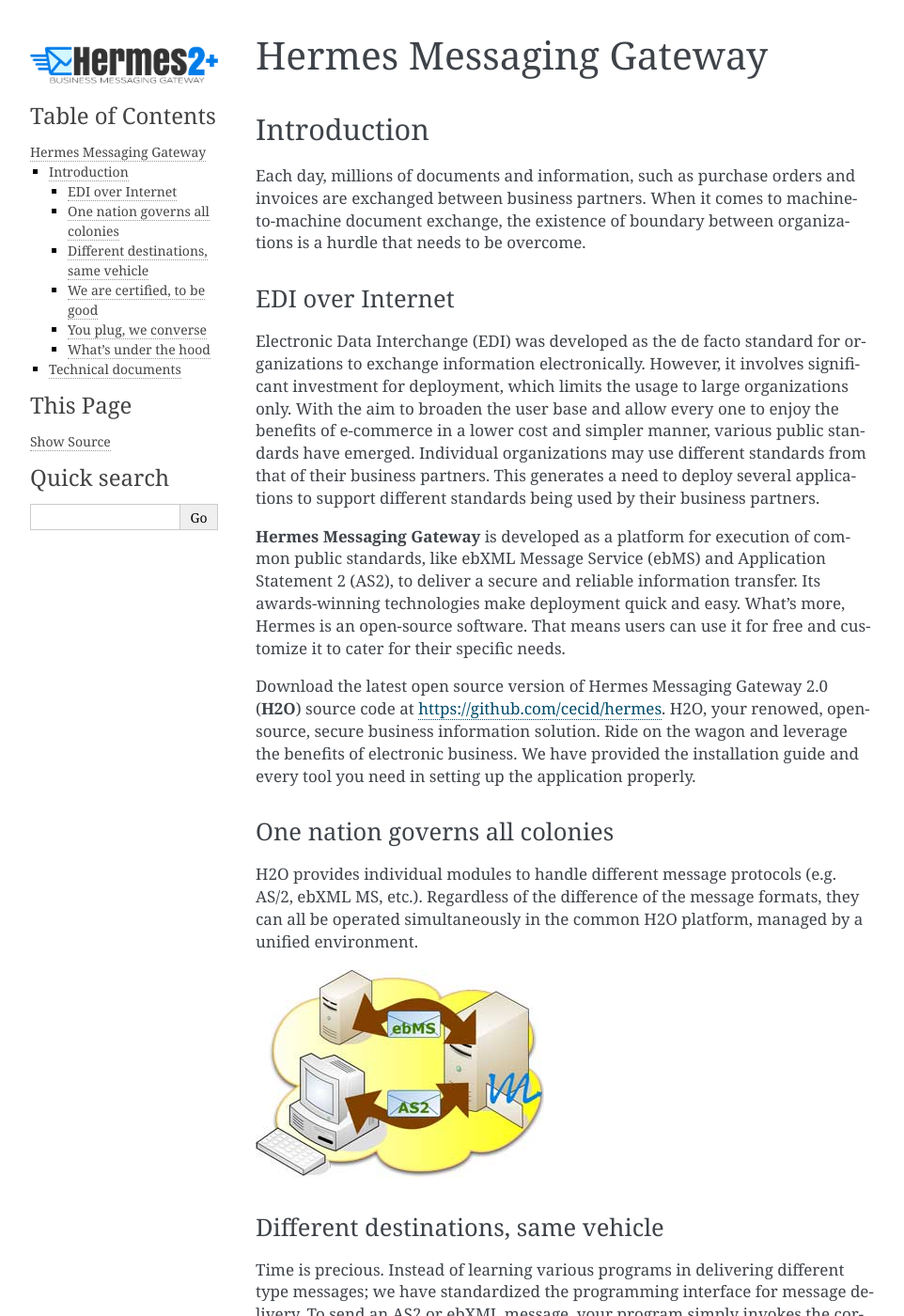
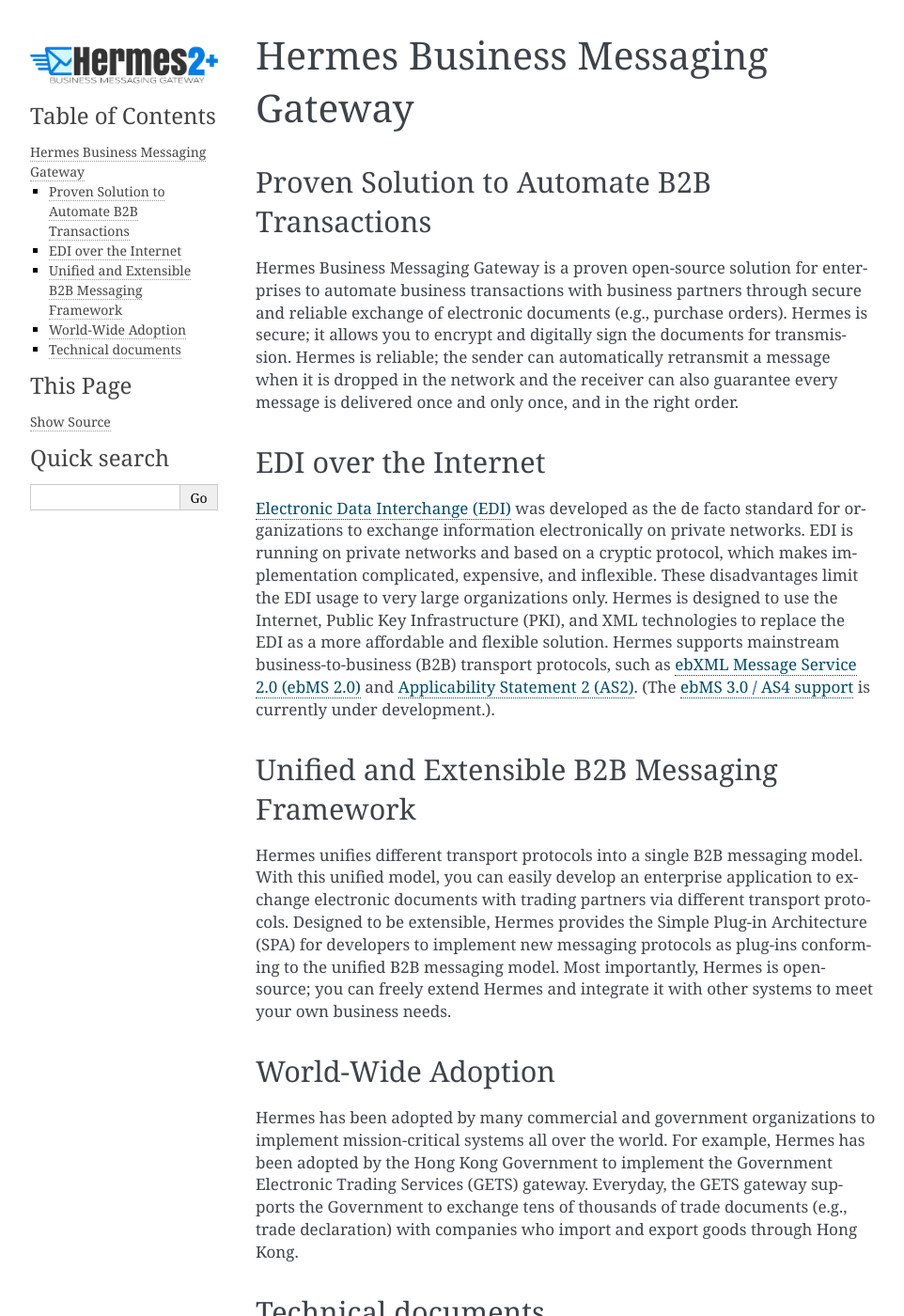
Before and after one commit to cecid/hermes-docs, a Sphinx documentation site: the page built from docs/source/index.rst, in a window 1280 px wide and 1400 px high. Shown: the whole window at 94% size, without its empty margins (148-1110 px from the left). Built offline with Sphinx 7.4.7, drawn with Linux system fonts in a browser that asks for light colours; some of the changed text lies outside the part shown.

Commit message:
Rewritten index page

```diff
--- a/docs/source/index.rst
+++ b/docs/source/index.rst
@@ -1,46 +1,63 @@
-.. hermes-docs documentation master file, created by sphinx-quickstart on Thu Nov 24 11:02:00 2016.  You can adapt this file completely to your liking, but it should at least contain the root `toctree` directive.
+Hermes Business Messaging Gateway
+=================================
 
-Hermes Messaging Gateway
-========================
+Proven Solution to Automate B2B Transactions
+--------------------------------------------
 
-Introduction
-------------
-Each day, millions of documents and information, such as purchase orders and invoices are exchanged between business partners. When it comes to machine-to-machine document exchange, the existence of boundary between organizations is a hurdle that needs to be overcome.
+Hermes Business Messaging Gateway is a proven open-source solution for
+enterprises to automate business transactions with business partners
+through secure and reliable exchange of electronic documents (e.g.,
+purchase orders). Hermes is secure; it allows you to encrypt and
+digitally sign the documents for transmission. Hermes is reliable; the
+sender can automatically retransmit a message when it is dropped in
+the network and the receiver can also guarantee every message is
+delivered once and only once, and in the right order.
 
-EDI over Internet
-^^^^^^^^^^^^^^^^^
+EDI over the Internet
+---------------------
 
-Electronic Data Interchange (EDI) was developed as the de facto standard for organizations to exchange information electronically. However, it involves significant investment for deployment, which limits the usage to large organizations only. With the aim to broaden the user base and allow every one to enjoy the benefits of e-commerce in a lower cost and simpler manner, various public standards have emerged. Individual organizations may use different standards from that of their business partners. This generates a need to deploy several applications to support different standards being used by their business partners.
+`Electronic Data Interchange (EDI)
+<https://en.wikipedia.org/wiki/Electronic_data_interchange>`_ was
+developed as the de facto standard for organizations to exchange
+information electronically on private networks. EDI is running on
+private networks and based on a cryptic protocol, which makes
+implementation complicated, expensive, and inflexible. These
+disadvantages limit the EDI usage to very large organizations
+only. Hermes is designed to use the Internet, Public Key
+Infrastructure (PKI), and XML technologies to replace the EDI as a
+more affordable and flexible solution. Hermes supports mainstream
+business-to-business (B2B) transport protocols, such as `ebXML Message
+Service 2.0 (ebMS 2.0)
+<https://www.oasis-open.org/committees/tc_home.php?wg_abbrev=ebxml-msg>`_
+and `Applicability Statement 2 (AS2)
+<http://www.ietf.org/rfc/rfc4130.txt>`_. (The `ebMS 3.0 / AS4 support
+<https://www.oasis-open.org/committees/tc_home.php?wg_abbrev=ebxml-msg>`_
+is currently under development.).
 
-**Hermes Messaging Gateway** is developed as a platform for execution of common public standards, like ebXML Message Service (ebMS) and Application Statement 2 (AS2), to deliver a secure and reliable information transfer. Its awards-winning technologies make deployment quick and easy. What’s more, Hermes is an open-source software. That means users can use it for free and customize it to cater for their specific needs.
+Unified and Extensible B2B Messaging Framework
+----------------------------------------------
 
-Download the latest open source version of Hermes Messaging Gateway 2.0 (**H2O**) source code at https://github.com/cecid/hermes. H2O, your renowed, open-source, secure business information solution. Ride on the wagon and leverage the benefits of electronic business. We have provided the installation guide and every tool you need in setting up the application properly.
+Hermes unifies different transport protocols into a single B2B
+messaging model. With this unified model, you can easily develop an
+enterprise application to exchange electronic documents with trading
+partners via different transport protocols. Designed to be extensible,
+Hermes provides the Simple Plug-in Architecture (SPA) for developers
+to implement new messaging protocols as plug-ins conforming to the
+unified B2B messaging model. Most importantly, Hermes is open-source;
+you can freely extend Hermes and integrate it with other systems to
+meet your own business needs.
 
-One nation governs all colonies
-^^^^^^^^^^^^^^^^^^^^^^^^^^^^^^^
-H2O provides individual modules to handle different message protocols (e.g. AS/2, ebXML MS, etc.). Regardless of the difference of the message formats, they can all be operated simultaneously in the common H2O platform, managed by a unified environment.
+World-Wide Adoption
+-------------------
 
-.. image:: _static/images/corvus-usage.jpg
-
-Different destinations, same vehicle
-^^^^^^^^^^^^^^^^^^^^^^^^^^^^^^^^^^^^
-Time is precious. Instead of learning various programs in delivering different type messages; we have standardized the programming interface for message delivery. To send an AS2 or ebXML message, your program simply invokes the corresponding endpoint provided by H2O, and you can focus on the business logic.
-
-We are certified, to be good
-^^^^^^^^^^^^^^^^^^^^^^^^^^^^
-You care about quality, and so do we. Hermes 2 and the AS2 plugins have joined the 8th AS2 Interoperability Test organized by Drummond Group Inc., a US leading testing company. Hermes 2 successfully completed the AS2 Interoperability Testing with 29 other participants in the same product test round. It has also demonstrated ebXML interoperability through tests conducted with products developed by vendors and members in the ebXML Asia Committee.
-
-.. image:: _static/images/ebusinessready.png
-
-You plug, we converse
-^^^^^^^^^^^^^^^^^^^^^
-H2O provides a Simple Plug-in Architecture (SPA) specification to reduce implementation efforts for business requirements change. Quickly, the message gateway can bridge to the backend applications of an enterprise and make them converse with the world.
-
-What's under the hood
-^^^^^^^^^^^^^^^^^^^^^
-H2O operates as a Java web application. The ebMS and AS2 messaging capabilities are operated by the corresponding plug-in, written according to the H2O SPA specification. The messaging operation requires a database with JDBC connectivity in keeping track of the messaging status. H2O has open endpoints, and the enterprise backend applications can invoke H2O's Web Services for message delivery. The message delivery can be secured by using SSL or e-certificates, which conforms the public standards.
-
-.. image:: _static/images/corvus-diagram2.gif
+Hermes has been adopted by many commercial and government
+organizations to implement mission-critical systems all over the
+world. For example, Hermes has been adopted by the Hong Kong
+Government to implement the Government Electronic Trading Services
+(GETS) gateway. Everyday, the GETS gateway supports the Government to
+exchange tens of thousands of trade documents (e.g., trade
+declaration) with companies who import and export goods through Hong
+Kong.
 
 Technical documents
 -------------------
```
Also changed, not shown: 1 other file.
